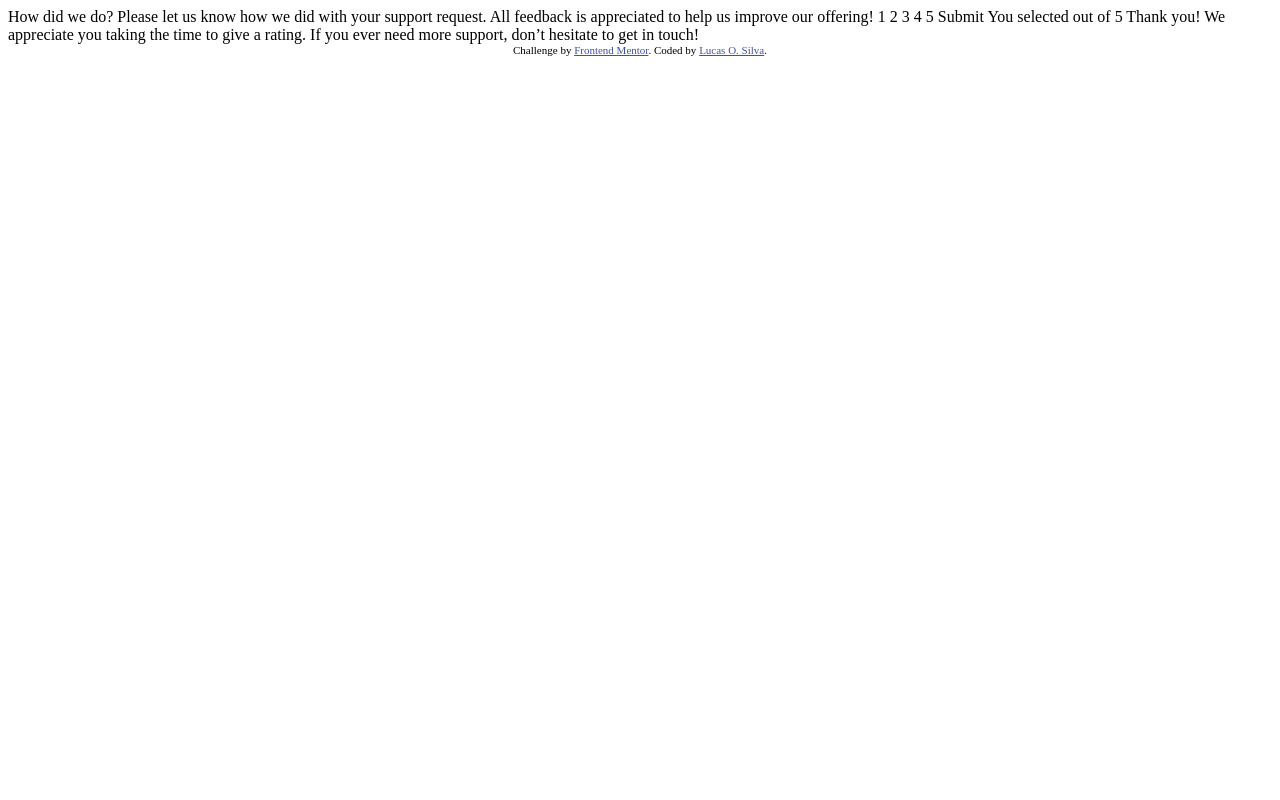
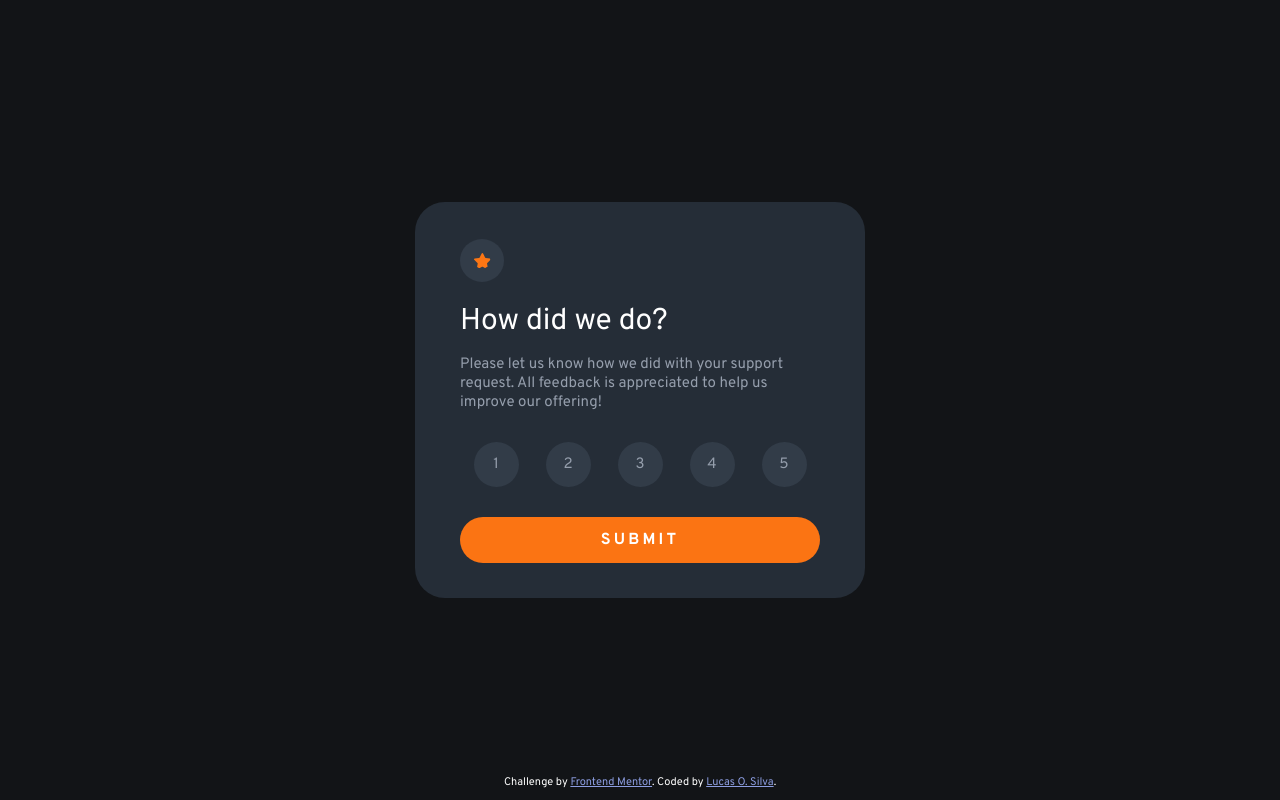
Before and after one commit to Lc-Olimpio/FrontEndMentor-Interactive-rating-component, a plain HTML site: page index.html in a window 1280 px wide. Drawn offline with Linux system fonts and the light colour scheme.

Commit message:
design feito, js, css incompleto

```diff
--- /dev/null
+++ b/css/style.scss
@@ -0,0 +1,112 @@
+$primary-color :hsl(25, 97%, 53%);
+$secondary-color:hsl(0, 0%, 100%);
+
+* {
+  margin: 0;
+  padding: 0;
+  box-sizing: border-box;
+  font-family: 'Overpass', sans-serif;
+}
+
+
+body{
+
+  display: flex;
+  justify-content: center;
+  align-items: center;
+  background-color: hsl(216, 12%, 8%);
+  font-size: 15px;
+  min-height: 100vh;
+
+
+
+  .main{
+    background-color: hsl(213, 19%, 18%);
+    color: $secondary-color;
+    max-width: 30em;
+    margin: 2em;
+    padding: 1.5em 3em;
+    border-radius: 2em;
+
+    h1 {
+      font-weight: 400;
+    }
+
+    p {
+      margin: 1em 0;
+      color: hsl(217, 12%, 63%) ;
+    }
+
+    .starImg {
+      background: hsl(213deg 18% 24%);
+      margin: 1em 0;
+      padding: 0.9em;
+      border-radius: 50%;
+    }
+
+    ul {
+      list-style: none;
+      display: flex;
+      justify-content: space-around;
+      margin: 2em 0;
+
+      .selected {
+        background: hsl(217, 12%, 63%);
+        color: $secondary-color;
+      }
+
+      li {
+        display: flex;
+        justify-content: center;
+        align-items: center;
+        background: hsl(213deg 18% 24%);
+        color: hsl(217, 12%, 63%);
+        border-radius: 50%;
+        width: 3em;
+        height: 3em;
+        margin: 0 0.1em;
+        padding: 1.5em;
+        border: none;
+
+        &:hover {
+          background-color: $primary-color;
+          color: $secondary-color;
+          cursor: pointer;
+        }
+      }
+    }
+
+    .submit-button {
+      width: 100%;
+      display: block;
+      margin: 0.8em auto;
+      padding: 0.8em;
+      color: $secondary-color;
+      background: $primary-color;
+      border-radius: 2em;
+      border: none;
+      font-size: 16px;
+      font-weight: bold;
+      letter-spacing: 0.2em;
+
+      &:hover {
+        background: $secondary-color;
+        color: $primary-color;
+        cursor: pointer;
+      }
+    }
+  }
+
+  .attribution {
+    font-size: 11px;
+    position: absolute;
+    bottom: 1em;
+    color: $secondary-color;
+
+    a {
+      color: hsl(228, 59%, 72%);
+    }
+  }
+
+
+}
--- a/index.html
+++ b/index.html
@@ -2,48 +2,44 @@
 <html lang="en">
 <head>
   <meta charset="UTF-8">
-  <meta name="viewport" content="width=device-width, initial-scale=1.0"> <!-- displays site properly based on user's device -->
+  <meta name="viewport" content="width=device-width, initial-scale=1.0">
 
   <link rel="icon" type="image/png" sizes="32x32" href="./images/favicon-32x32.png">
-
+  <link rel="stylesheet" href="css/style.css">
+  <link href="https://fonts.googleapis.com/css2?family=Overpass:wght@400;700&display=swap" rel="stylesheet">
   <title>Frontend Mentor | Interactive rating component</title>
 
-  <!-- Feel free to remove these styles or customise in your own stylesheet 👍 -->
-  <style>
-    .attribution { font-size: 11px; text-align: center; }
-    .attribution a { color: hsl(228, 45%, 44%); }
-  </style>
 </head>
 <body>
 
-  <!-- Rating state start -->
+  <main class="main">
+    <form class="form">
+      <img src="images/icon-star.svg" alt="Star icon" class="starImg">
+      <h1>How did we do?</h1>
+      <p>
+        Please let us know how we did with your support request. All feedback is appreciated
+        to help us improve our offering!
+      </p>
 
-  How did we do?
+      <ul>
+        <li class="score" value="1"> 1 </li>
+        <li class="score" value="2"> 2 </li>
+        <li class="score" value="3"> 3 </li>
+        <li class="score" value="4"> 4 </li>
+        <li class="score" value="5"> 5 </li>
+      </ul>
 
-  Please let us know how we did with your support request. All feedback is appreciated
-  to help us improve our offering!
+      <button class="submit-button" type="submit">SUBMIT</button>
+    </form>
+  </main>
 
-  1 2 3 4 5
+  <footer class="attribution">
+    <span>
+      Challenge by <a href="https://www.frontendmentor.io?ref=challenge" target="_blank">Frontend Mentor</a>.
+      Coded by <a href="https://www.frontendmentor.io/profile/Lc-Olimpio" target="_blank">Lucas O. Silva</a>.
+    </span>
+  </footer>
 
-  Submit
-
-  <!-- Rating state end -->
-
-  <!-- Thank you state start -->
-
-  You selected <!-- Add rating here --> out of 5
-
-  Thank you!
-
-  We appreciate you taking the time to give a rating. If you ever need more support,
-  don’t hesitate to get in touch!
-
-  <!-- Thank you state end -->
-
-
-  <div class="attribution">
-    Challenge by <a href="https://www.frontendmentor.io?ref=challenge" target="_blank">Frontend Mentor</a>.
-    Coded by <a href="#">Lucas O. Silva</a>.
-  </div>
+  <script src="script/script.js"></script>
 </body>
 </html>
--- /dev/null
+++ b/script/script.js
@@ -0,0 +1,15 @@
+
+const scoreButtons = document.querySelectorAll('.score')
+
+let valor
+
+
+scoreButtons.forEach( button => {
+  button.onclick = () => {
+
+
+    valor = button.value
+    console.log(valor)
+    }
+
+})
```
Also changed, not shown: css/style.css (added).
